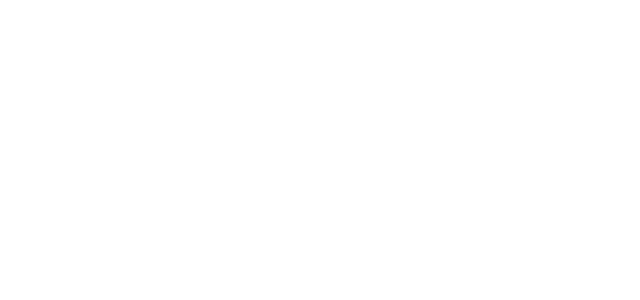
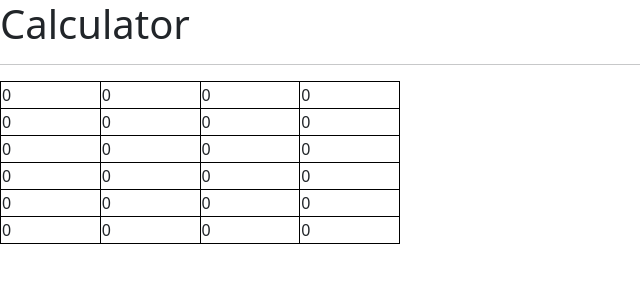
Before and after one commit to Zelodyx/calculator, a React (Vite) app: page / in a window 1280 px wide. Shown: the top 300 px of the page, without its empty margins (0-640 px from the left). Built offline with nearby package versions, Linux system fonts and the light colour scheme.

Commit message:
Hacer estructura de la calculadora

```diff
--- a/src/App.jsx
+++ b/src/App.jsx
@@ -1,5 +1,98 @@
 function App() {
+  return(
+  <div>
+    <h1>Calculator</h1>
+    <hr />
+    <table style={{
+      width:'400px'}}>
+      <tr style={{border: '1px solid black'}}>
+        <td style={{border: '1px solid black'}}>
+          0
+        </td>
+        <td style={{border: '1px solid black'}}>
+          0
+        </td>
+        <td style={{border: '1px solid black'}}>
+          0
+        </td>
+        <td style={{border: '1px solid black'}}>
+          0
+        </td>
+      </tr>
+      <tr style={{border: '1px solid black'}}>
+        <td style={{border: '1px solid black'}}>
+          0
+        </td>
+        <td style={{border: '1px solid black'}}>
+          0
+        </td>
+        <td style={{border: '1px solid black'}}>
+          0
+        </td>
+        <td style={{border: '1px solid black'}}>
+          0
+        </td>
+      </tr>
+      <tr style={{border: '1px solid black'}}>
+        <td style={{border: '1px solid black'}}>
+          0
+        </td>
+        <td style={{border: '1px solid black'}}>
+          0
+        </td>
+        <td style={{border: '1px solid black'}}>
+          0
+        </td>
+        <td style={{border: '1px solid black'}}>
+          0
+        </td>
+      </tr>
+      <tr style={{border: '1px solid black'}}>
+        <td style={{border: '1px solid black'}}>
+          0
+        </td>
+        <td style={{border: '1px solid black'}}>
+          0
+        </td>
+        <td style={{border: '1px solid black'}}>
+          0
+        </td>
+        <td style={{border: '1px solid black'}}>
+          0
+        </td>
+      </tr>
+      <tr style={{border: '1px solid black'}}>
+        <td style={{border: '1px solid black'}}>
+          0
+        </td>
+        <td style={{border: '1px solid black'}}>
+          0
+        </td>
+        <td style={{border: '1px solid black'}}>
+          0
+        </td>
+        <td style={{border: '1px solid black'}}>
+          0
+        </td>
+      </tr>
+      <tr style={{border: '1px solid black'}}>
+        <td style={{border: '1px solid black'}}>
+          0
+        </td>
+        <td style={{border: '1px solid black'}}>
+          0
+        </td>
+        <td style={{border: '1px solid black'}}>
+          0
+        </td>
+        <td style={{border: '1px solid black'}}>
+          0
+        </td>
+      </tr>
 
+    </table>
+  </div>
+  )
 }
 
 export default App
```
